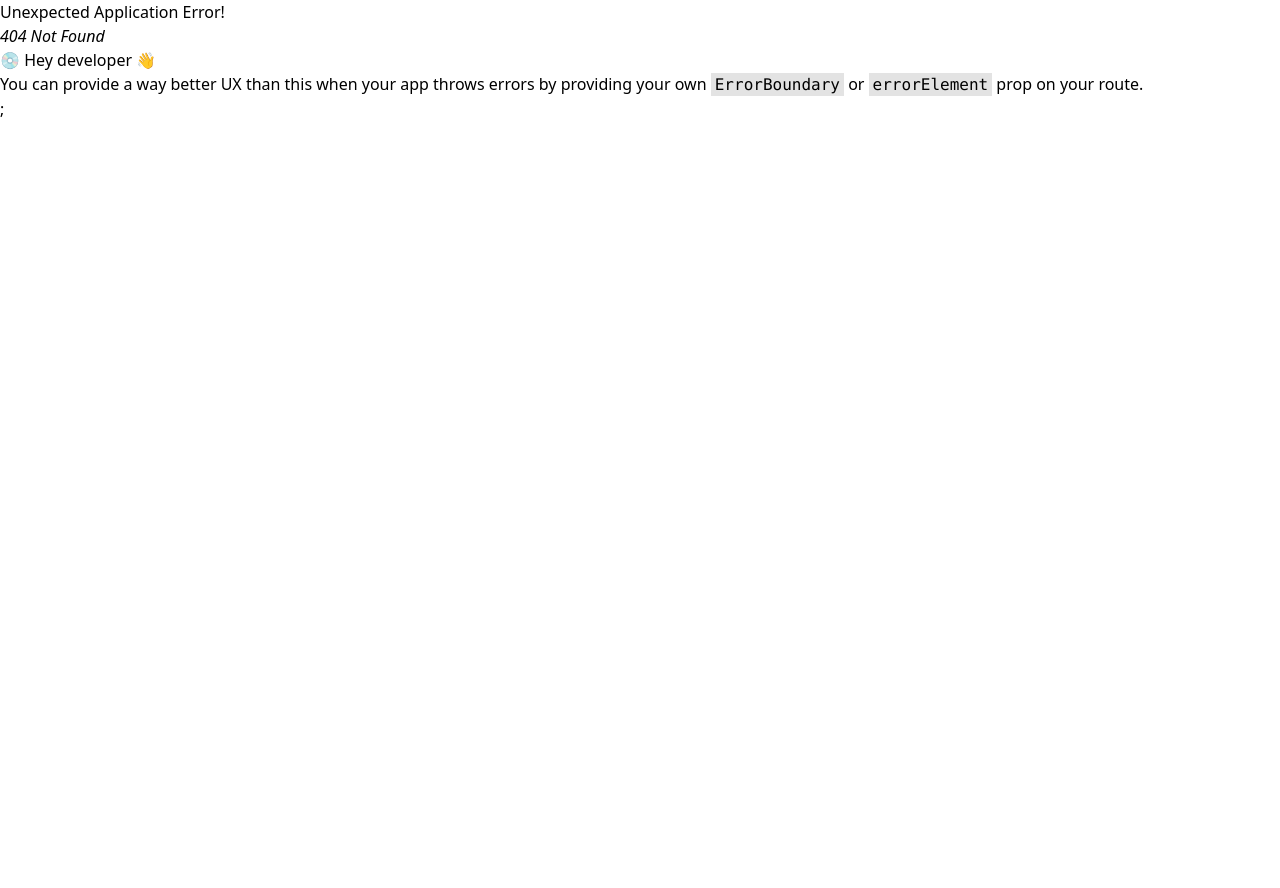
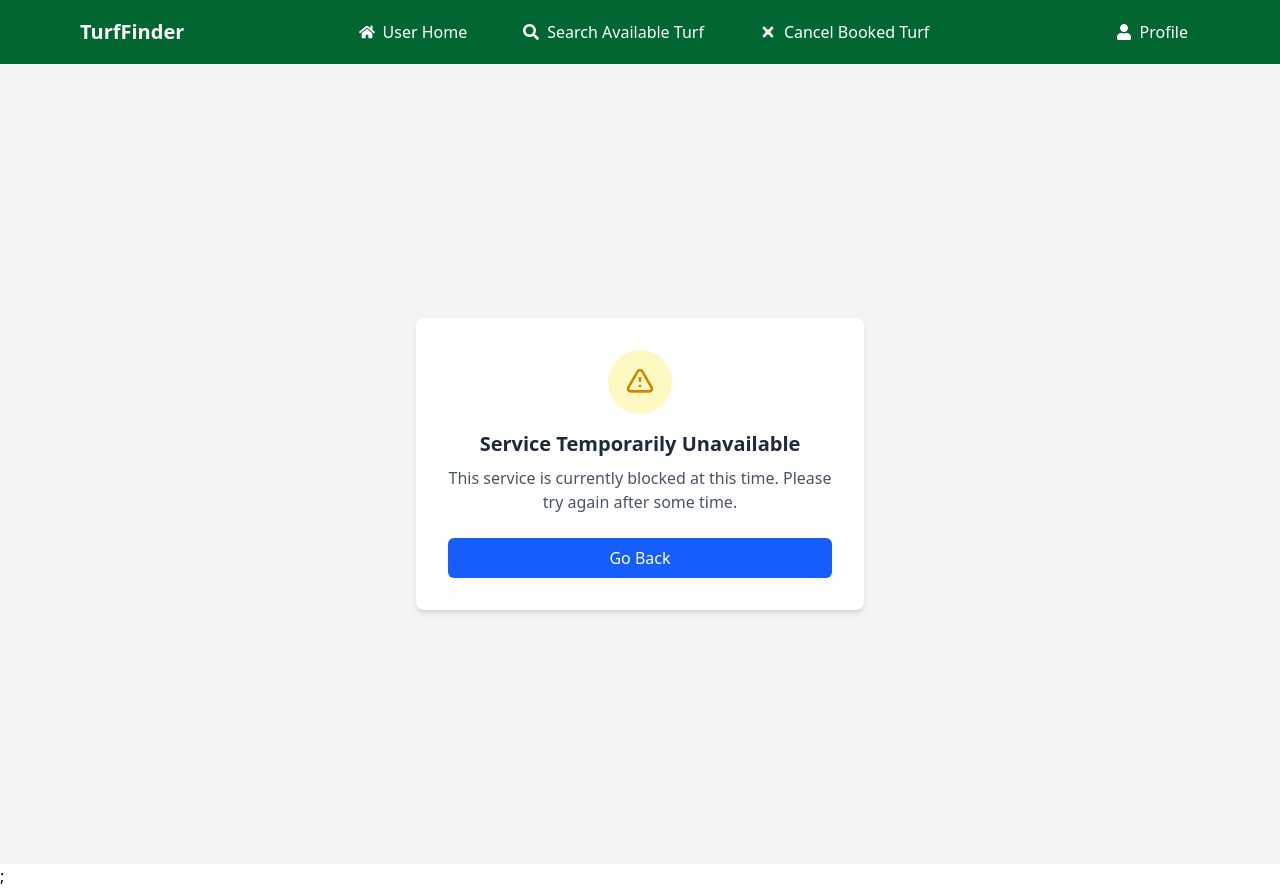
Before and after one commit to Tejas9420190282/Host--Turf-Managment-System-Project---MYSQL2, a React (Vite) app in the folder React/: page /user/cancel-booking in a window 1280 px wide. Before the commit this address had no page. Before the commit the page ends 800 px from the top, so only its background shows below. Built offline with nearby package versions, Linux system fonts and the light colour scheme; sample sign-in values are in the browser's storage.

Commit message:
Creation of <Cancel_Booking /> component

```diff
--- a/React/src/App.jsx
+++ b/React/src/App.jsx
@@ -24,6 +24,7 @@ import ForgotPassword from "./components/Forget_Password";
 import ResetPassword from "./components/Reset_Password";
 import View_Booking from "./components/Admin/View_Booking";
 import Profile from "./components/User/Profile";
+import Cancel_Booking from "./components/User/Cancel_Booking";
 
 function App() {
     const isAuthenticated = useAuth(); // Check if the user is authenticated
@@ -108,6 +109,10 @@ function App() {
                     path: "/user/view-booking",
                     element: <View_Player_Data />,
                 },
+                {
+                    path: "/user/cancel-booking",
+                    element: <Cancel_Booking />,
+                },
             ],
         },
     ]);
--- /dev/null
+++ b/React/src/components/User/Cancel_Booking.jsx
@@ -0,0 +1,45 @@
+import React from 'react'
+import Navbar from './Navbar'
+
+
+function Cancel_Booking() {
+    return (
+        <>
+            <Navbar />
+            <div className="min-h-screen bg-gray-100 flex items-center justify-center px-4">
+                <div className="w-full max-w-md bg-white rounded-lg shadow-md p-8 text-center">
+                    <div className="mx-auto flex items-center justify-center h-16 w-16 rounded-full bg-yellow-100 mb-4">
+                        <svg
+                            xmlns="http://www.w3.org/2000/svg"
+                            className="h-8 w-8 text-yellow-600"
+                            fill="none"
+                            viewBox="0 0 24 24"
+                            stroke="currentColor"
+                        >
+                            <path
+                                strokeLinecap="round"
+                                strokeLinejoin="round"
+                                strokeWidth={2}
+                                d="M12 9v2m0 4h.01m-6.938 4h13.856c1.54 0 2.502-1.667 1.732-3L13.732 4c-.77-1.333-2.694-1.333-3.464 0L3.34 16c-.77 1.333.192 3 1.732 3z"
+                            />
+                        </svg>
+                    </div>
+                    <h2 className="text-xl font-bold text-gray-800 mb-2">
+                        Service Temporarily Unavailable
+                    </h2>
+                    <p className="text-gray-600 mb-6">
+                        This service is currently blocked at this time. Please try again after some time.
+                    </p>
+                    <button
+                        onClick={() => window.history.back()}
+                        className="w-full bg-blue-600 hover:bg-blue-700 text-white font-medium py-2 px-4 rounded-md transition duration-200"
+                    >
+                        Go Back
+                    </button>
+                </div>
+            </div>
+        </>
+    )
+}
+
+export default Cancel_Booking
```
